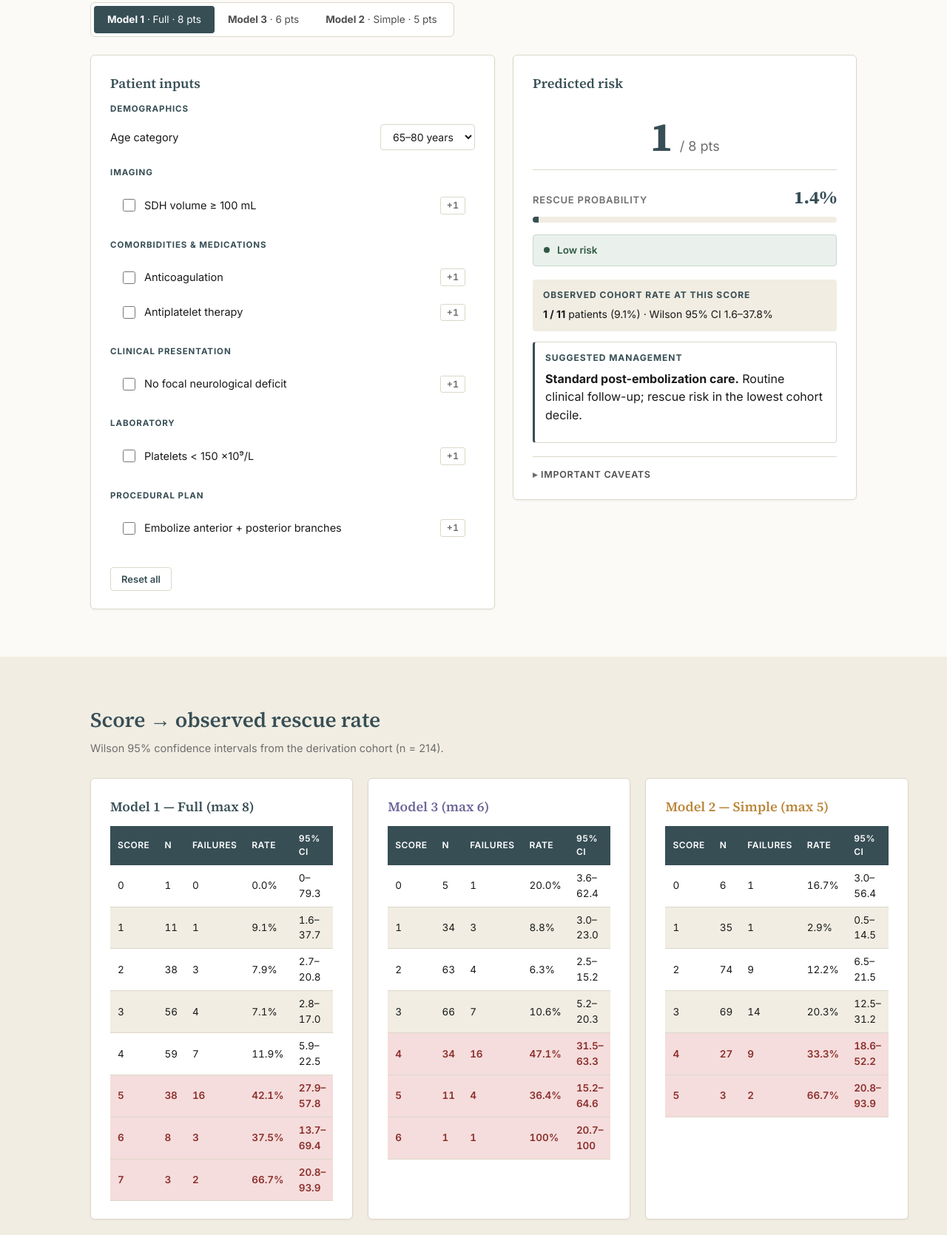
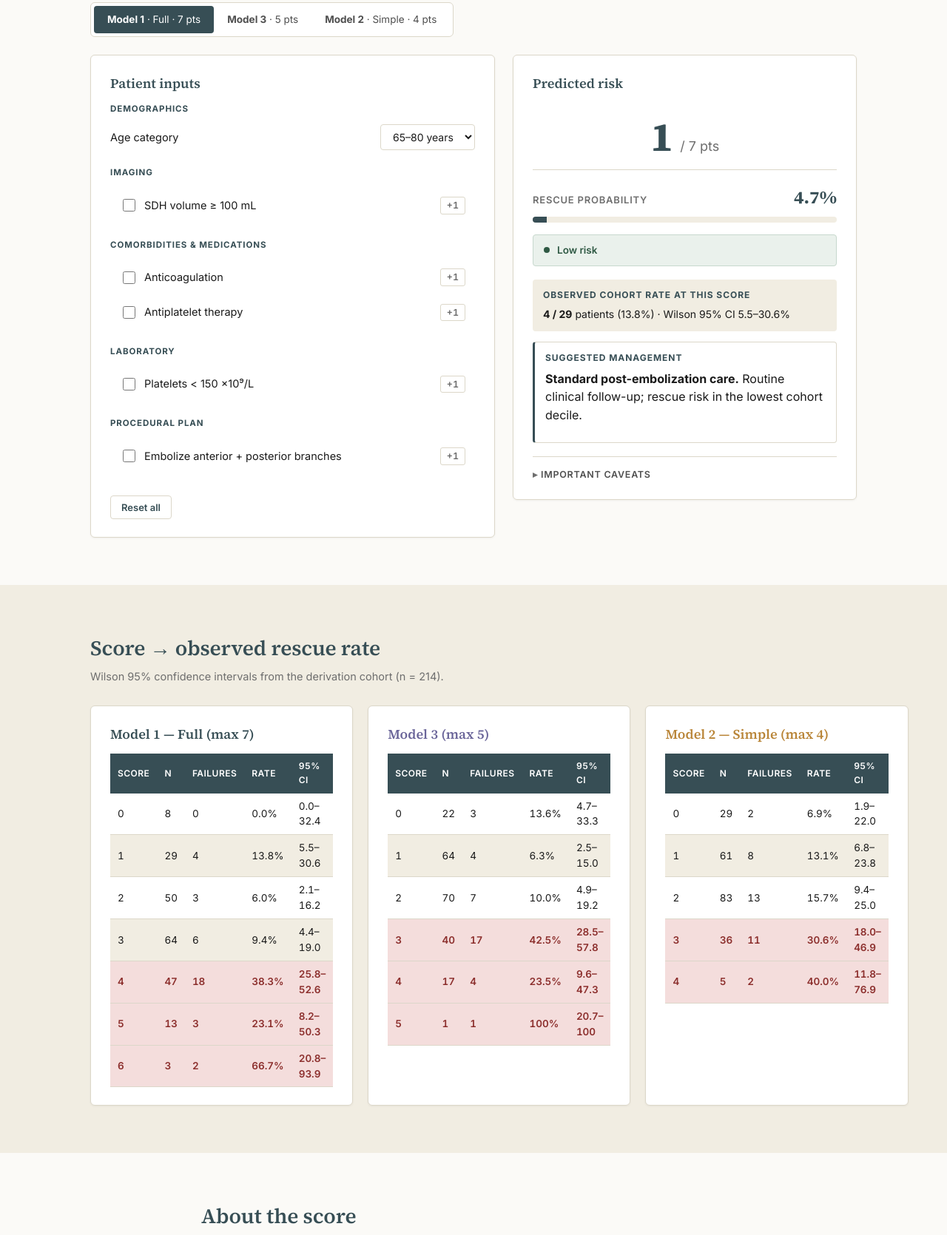
Before and after one commit to nielspac177/mmae-rescue-score, a plain HTML site: page index.html in a window 1280 px wide. Shown: the part 761-2431 px from the top of the page at 74% size. Drawn offline with Linux system fonts and the light colour scheme.

Commit message:
Drop focal deficit from all 3 models: M1 max 7, M3 max 5, M2 max 4. Recompute AUCs (M1=0.70 corrected), cutoffs (M1≥4), bedside card, calculator, all figures.

```diff
--- a/calculator.js
+++ b/calculator.js
@@ -1,78 +1,74 @@
 /* MMAE Rescue Risk Calculator — three-model engine.
-   All coefficients derived on the same n=214 cohort (statsmodels Logit). */
+   All coefficients derived on the same n=214 cohort (statsmodels Logit).
+   Focal-deficit variable was dropped from all three models after a
+   sensitivity analysis showed it acts as a selection-bias marker
+   (see manuscript Methods + Limitations). */
 
 const COEF = {
   m1: {
-    const: -4.720016,
-    age_pts: 0.481464,
-    sdh_vol_ge100: 0.921087,
-    anticoag: 0.693355,
-    no_focal_deficit: 1.418642,
-    plt_lt150: 0.634404,
-    antiplatelet: 0.649806,
-    ant_post: 0.797708,
+    const: -3.434271,
+    age_pts: 0.418726,
+    sdh_vol_ge100: 0.853519,
+    anticoag: 0.584327,
+    plt_lt150: 0.697111,
+    antiplatelet: 0.658241,
+    ant_post: 0.731793,
   },
   m2: {
-    const: -3.788562,
-    age_pts: 0.482667,
-    sdh_vol_ge100: 0.892951,
-    anticoag: 0.638992,
-    no_focal_deficit: 1.388916,
+    const: -2.545444,
+    age_pts: 0.430814,
+    sdh_vol_ge100: 0.843656,
+    anticoag: 0.489845,
   },
   m3: {
-    const: -4.239461,
-    age_pts: 0.799662,
-    sdh_vol_ge100: 0.715860,
-    plt_lt150: 0.721245,
-    antiplatelet: 0.508644,
-    no_focal_deficit: 1.392244,
+    const: -2.977894,
+    age_pts: 0.695501,
+    sdh_vol_ge100: 0.664904,
+    plt_lt150: 0.759507,
+    antiplatelet: 0.479805,
   },
 };
 
-// Variables active in each model
+// Variables active in each model (excluding age, which is always present)
 const VARS = {
-  m1: ["sdh_vol_ge100", "anticoag", "no_focal_deficit",
-       "plt_lt150", "antiplatelet", "ant_post"],
-  m2: ["sdh_vol_ge100", "anticoag", "no_focal_deficit"],
-  m3: ["sdh_vol_ge100", "plt_lt150", "antiplatelet", "no_focal_deficit"],
+  m1: ["sdh_vol_ge100", "anticoag", "plt_lt150", "antiplatelet", "ant_post"],
+  m2: ["sdh_vol_ge100", "anticoag"],
+  m3: ["sdh_vol_ge100", "plt_lt150", "antiplatelet"],
 };
 
-const MAX_PTS = { m1: 8, m2: 5, m3: 6 };
+const MAX_PTS = { m1: 7, m2: 4, m3: 5 };
 
-// Observed rate per integer score per model
+// Observed rate per integer score per model (Wilson 95% CI from cohort n=214)
 const OBS = {
   m1: {
-    0: { n: 1,  ev: 0,  rate: 0.000, lo: 0.000, hi: 0.793 },
-    1: { n: 11, ev: 1,  rate: 0.091, lo: 0.016, hi: 0.378 },
-    2: { n: 38, ev: 3,  rate: 0.079, lo: 0.027, hi: 0.208 },
-    3: { n: 56, ev: 4,  rate: 0.071, lo: 0.028, hi: 0.170 },
-    4: { n: 59, ev: 7,  rate: 0.119, lo: 0.059, hi: 0.225 },
-    5: { n: 38, ev: 16, rate: 0.421, lo: 0.279, hi: 0.578 },
-    6: { n: 8,  ev: 3,  rate: 0.375, lo: 0.137, hi: 0.694 },
-    7: { n: 3,  ev: 2,  rate: 0.667, lo: 0.208, hi: 0.939 },
-    8: { n: 0,  ev: 0,  rate: null,  lo: null,  hi: null  },
+    0: { n: 8,  ev: 0,  rate: 0.000, lo: 0.000, hi: 0.324 },
+    1: { n: 29, ev: 4,  rate: 0.138, lo: 0.055, hi: 0.306 },
+    2: { n: 50, ev: 3,  rate: 0.060, lo: 0.021, hi: 0.162 },
+    3: { n: 64, ev: 6,  rate: 0.094, lo: 0.044, hi: 0.190 },
+    4: { n: 47, ev: 18, rate: 0.383, lo: 0.258, hi: 0.526 },
+    5: { n: 13, ev: 3,  rate: 0.231, lo: 0.082, hi: 0.503 },
+    6: { n: 3,  ev: 2,  rate: 0.667, lo: 0.208, hi: 0.939 },
+    7: { n: 0,  ev: 0,  rate: null,  lo: null,  hi: null  },
   },
   m2: {
-    0: { n: 6,  ev: 1,  rate: 0.167, lo: 0.030, hi: 0.564 },
-    1: { n: 35, ev: 1,  rate: 0.029, lo: 0.005, hi: 0.145 },
-    2: { n: 74, ev: 9,  rate: 0.122, lo: 0.065, hi: 0.215 },
-    3: { n: 69, ev: 14, rate: 0.203, lo: 0.125, hi: 0.312 },
-    4: { n: 27, ev: 9,  rate: 0.333, lo: 0.186, hi: 0.522 },
-    5: { n: 3,  ev: 2,  rate: 0.667, lo: 0.208, hi: 0.939 },
+    0: { n: 29, ev: 2,  rate: 0.069, lo: 0.019, hi: 0.220 },
+    1: { n: 61, ev: 8,  rate: 0.131, lo: 0.068, hi: 0.238 },
+    2: { n: 83, ev: 13, rate: 0.157, lo: 0.094, hi: 0.250 },
+    3: { n: 36, ev: 11, rate: 0.306, lo: 0.180, hi: 0.469 },
+    4: { n: 5,  ev: 2,  rate: 0.400, lo: 0.118, hi: 0.769 },
   },
   m3: {
-    0: { n: 5,  ev: 1,  rate: 0.200, lo: 0.036, hi: 0.624 },
-    1: { n: 34, ev: 3,  rate: 0.088, lo: 0.030, hi: 0.230 },
-    2: { n: 63, ev: 4,  rate: 0.063, lo: 0.025, hi: 0.152 },
-    3: { n: 66, ev: 7,  rate: 0.106, lo: 0.052, hi: 0.203 },
-    4: { n: 34, ev: 16, rate: 0.471, lo: 0.315, hi: 0.633 },
-    5: { n: 11, ev: 4,  rate: 0.364, lo: 0.152, hi: 0.646 },
-    6: { n: 1,  ev: 1,  rate: 1.000, lo: 0.207, hi: 1.000 },
+    0: { n: 22, ev: 3,  rate: 0.136, lo: 0.047, hi: 0.333 },
+    1: { n: 64, ev: 4,  rate: 0.063, lo: 0.025, hi: 0.150 },
+    2: { n: 70, ev: 7,  rate: 0.100, lo: 0.049, hi: 0.192 },
+    3: { n: 40, ev: 17, rate: 0.425, lo: 0.285, hi: 0.578 },
+    4: { n: 17, ev: 4,  rate: 0.235, lo: 0.096, hi: 0.473 },
+    5: { n: 1,  ev: 1,  rate: 1.000, lo: 0.207, hi: 1.000 },
   },
 };
 
-// Cutoffs and risk band thresholds (integer score)
-const CUTOFF = { m1: 5, m2: 4, m3: 4 };
+// Recommended cutoffs (integer score)
+const CUTOFF = { m1: 4, m2: 3, m3: 3 };
 
 const sigmoid = (z) => 1 / (1 + Math.exp(-z));
 
@@ -80,17 +76,7 @@ function getModel() {
   return document.querySelector('input[name="model"]:checked').value;
 }
 
-function getAgePts(model) {
-  // Model 3 (SOCR) uses age cutoff at >85 instead of >80,
-  // but the dropdown in the form is the standard 0/1/2 (<65 / 65–80 / >80).
-  // The point value is identical in this UI because the user is selecting
-  // the SOCR age category implicitly. We keep the same select but rename
-  // the labels via the hint text.
-  return parseInt(document.getElementById("age").value, 10);
-}
-
 function setVarVisibility(model) {
-  // Show/hide checkboxes that aren't in the active model
   const all = ["anticoag", "antiplatelet", "plt_lt150", "ant_post"];
   const active = new Set(VARS[model]);
   for (const id of all) {
@@ -104,12 +90,8 @@ function setVarVisibility(model) {
       el.checked = false;
     }
   }
-  // Hide procedural-plan fieldset entirely if no procedural variable in model
   const procFieldset = document.querySelector("fieldset.m1-only");
-  if (procFieldset) {
-    procFieldset.style.display = (model === "m1") ? "" : "none";
-  }
-  // Hint about Model 3 age cutoff
+  if (procFieldset) procFieldset.style.display = (model === "m1") ? "" : "none";
   const hint = document.getElementById("age_hint");
   if (hint) hint.style.display = (model === "m3") ? "" : "none";
 }
@@ -121,7 +103,7 @@ function compute() {
   const c = COEF[model];
   const inputs = VARS[model];
 
-  const age = getAgePts(model);
+  const age = parseInt(document.getElementById("age").value, 10);
   let total = age;
   let z = c.const + c.age_pts * age;
 
@@ -140,11 +122,10 @@ function compute() {
   document.getElementById("prob_fill").style.width =
     Math.min(100, Math.max(2, prob * 100)) + "%";
 
-  // Risk band
   const band = document.getElementById("risk_band");
   const cut = CUTOFF[model];
   let cls = "low", txt = "Low risk";
-  const intermediate = (model === "m1") ? 3 : 2;
+  const intermediate = (model === "m1") ? 2 : 1;
   if (total >= cut) {
     cls = "high";
     txt = `High risk · score ≥ ${cut}`;
@@ -155,19 +136,15 @@ function compute() {
   band.className = "band " + cls;
   band.querySelector(".band-text").textContent = txt;
 
-  // Observed lookup
   const obs = OBS[model][total];
   const obsEl = document.getElementById("obs_rate");
   if (obs && obs.n > 0 && obs.rate !== null) {
     obsEl.innerHTML = `<b>${obs.ev} / ${obs.n}</b> patients (${(obs.rate * 100).toFixed(1)}%) ` +
       `· Wilson 95% CI ${(obs.lo * 100).toFixed(1)}–${(obs.hi * 100).toFixed(1)}%`;
-  } else if (obs && obs.n === 0) {
+  } else {
     obsEl.textContent = "No patients in this score stratum (extrapolated by model only).";
-  } else {
-    obsEl.textContent = "—";
   }
 
-  // Action box
   const action = document.getElementById("action_text");
   if (cls === "high") {
     action.innerHTML = `<b>Tighter post-procedural surveillance.</b> Consider early CT (24–72 h), close clinical re-assessment, and a low threshold for surgical rescue.`;
@@ -179,8 +156,7 @@ function compute() {
 }
 
 function reset() {
-  ["sdh_vol_ge100", "anticoag", "no_focal_deficit",
-   "plt_lt150", "antiplatelet", "ant_post"].forEach(id => {
+  ["sdh_vol_ge100", "anticoag", "plt_lt150", "antiplatelet", "ant_post"].forEach(id => {
     const el = document.getElementById(id);
     if (el) el.checked = false;
   });
--- a/index.html
+++ b/index.html
@@ -55,8 +55,8 @@
     <aside class="hero-stats">
       <div class="stat"><span class="stat-num">214</span><span class="stat-label">patients</span></div>
       <div class="stat"><span class="stat-num">36</span><span class="stat-label">rescue events</span></div>
-      <div class="stat accent"><span class="stat-num">0.73</span><span class="stat-label">AUC (Model 1)</span></div>
-      <div class="stat danger"><span class="stat-num">4.7×</span><span class="stat-label">high vs low risk</span></div>
+      <div class="stat accent"><span class="stat-num">0.70</span><span class="stat-label">AUC (Model 1)</span></div>
+      <div class="stat danger"><span class="stat-num">4.2×</span><span class="stat-label">high vs low risk</span></div>
     </aside>
   </div>
 </section>
@@ -71,11 +71,11 @@
 
     <div class="model-toggle">
       <label><input type="radio" name="model" value="m1" checked>
-        <span><b>Model 1</b> · Full · 8 pts</span></label>
+        <span><b>Model 1</b> · Full · 7 pts</span></label>
       <label><input type="radio" name="model" value="m3">
-        <span><b>Model 3</b> · 6 pts</span></label>
+        <span><b>Model 3</b> · 5 pts</span></label>
       <label><input type="radio" name="model" value="m2">
-        <span><b>Model 2</b> · Simple · 5 pts</span></label>
+        <span><b>Model 2</b> · Simple · 4 pts</span></label>
     </div>
 
     <div class="calc-grid">
@@ -108,12 +108,6 @@
             <span>Anticoagulation</span><span class="pt">+1</span></label>
           <label class="check m1-only m3-only"><input type="checkbox" id="antiplatelet">
             <span>Antiplatelet therapy</span><span class="pt">+1</span></label>
-        </fieldset>
-
-        <fieldset>
-          <legend>Clinical presentation</legend>
-          <label class="check"><input type="checkbox" id="no_focal_deficit">
-            <span>No focal neurological deficit</span><span class="pt">+1</span></label>
         </fieldset>
 
         <fieldset>
@@ -185,47 +179,44 @@
 
     <div class="table-grid">
       <div class="card">
-        <h3 class="t-blue">Model 1 — Full (max 8)</h3>
+        <h3 class="t-blue">Model 1 — Full (max 7)</h3>
         <table class="data">
           <thead><tr><th>Score</th><th>n</th><th>Failures</th><th>Rate</th><th>95% CI</th></tr></thead>
           <tbody>
-            <tr><td>0</td><td>1</td><td>0</td><td>0.0%</td><td>0–79.3</td></tr>
-            <tr><td>1</td><td>11</td><td>1</td><td>9.1%</td><td>1.6–37.7</td></tr>
-            <tr><td>2</td><td>38</td><td>3</td><td>7.9%</td><td>2.7–20.8</td></tr>
-            <tr><td>3</td><td>56</td><td>4</td><td>7.1%</td><td>2.8–17.0</td></tr>
-            <tr><td>4</td><td>59</td><td>7</td><td>11.9%</td><td>5.9–22.5</td></tr>
-            <tr class="hi"><td>5</td><td>38</td><td>16</td><td>42.1%</td><td>27.9–57.8</td></tr>
-            <tr class="hi"><td>6</td><td>8</td><td>3</td><td>37.5%</td><td>13.7–69.4</td></tr>
-            <tr class="hi"><td>7</td><td>3</td><td>2</td><td>66.7%</td><td>20.8–93.9</td></tr>
+            <tr><td>0</td><td>8</td><td>0</td><td>0.0%</td><td>0.0–32.4</td></tr>
+            <tr><td>1</td><td>29</td><td>4</td><td>13.8%</td><td>5.5–30.6</td></tr>
+            <tr><td>2</td><td>50</td><td>3</td><td>6.0%</td><td>2.1–16.2</td></tr>
+            <tr><td>3</td><td>64</td><td>6</td><td>9.4%</td><td>4.4–19.0</td></tr>
+            <tr class="hi"><td>4</td><td>47</td><td>18</td><td>38.3%</td><td>25.8–52.6</td></tr>
+            <tr class="hi"><td>5</td><td>13</td><td>3</td><td>23.1%</td><td>8.2–50.3</td></tr>
+            <tr class="hi"><td>6</td><td>3</td><td>2</td><td>66.7%</td><td>20.8–93.9</td></tr>
           </tbody>
         </table>
       </div>
       <div class="card">
-        <h3 class="t-purple">Model 3 (max 6)</h3>
+        <h3 class="t-purple">Model 3 (max 5)</h3>
         <table class="data">
           <thead><tr><th>Score</th><th>n</th><th>Failures</th><th>Rate</th><th>95% CI</th></tr></thead>
           <tbody>
-            <tr><td>0</td><td>5</td><td>1</td><td>20.0%</td><td>3.6–62.4</td></tr>
-            <tr><td>1</td><td>34</td><td>3</td><td>8.8%</td><td>3.0–23.0</td></tr>
-            <tr><td>2</td><td>63</td><td>4</td><td>6.3%</td><td>2.5–15.2</td></tr>
-            <tr><td>3</td><td>66</td><td>7</td><td>10.6%</td><td>5.2–20.3</td></tr>
-            <tr class="hi"><td>4</td><td>34</td><td>16</td><td>47.1%</td><td>31.5–63.3</td></tr>
-            <tr class="hi"><td>5</td><td>11</td><td>4</td><td>36.4%</td><td>15.2–64.6</td></tr>
-            <tr class="hi"><td>6</td><td>1</td><td>1</td><td>100%</td><td>20.7–100</td></tr>
+            <tr><td>0</td><td>22</td><td>3</td><td>13.6%</td><td>4.7–33.3</td></tr>
+            <tr><td>1</td><td>64</td><td>4</td><td>6.3%</td><td>2.5–15.0</td></tr>
+            <tr><td>2</td><td>70</td><td>7</td><td>10.0%</td><td>4.9–19.2</td></tr>
+            <tr class="hi"><td>3</td><td>40</td><td>17</td><td>42.5%</td><td>28.5–57.8</td></tr>
+            <tr class="hi"><td>4</td><td>17</td><td>4</td><td>23.5%</td><td>9.6–47.3</td></tr>
+            <tr class="hi"><td>5</td><td>1</td><td>1</td><td>100%</td><td>20.7–100</td></tr>
           </tbody>
         </table>
       </div>
       <div class="card">
-        <h3 class="t-gold">Model 2 — Simple (max 5)</h3>
+        <h3 class="t-gold">Model 2 — Simple (max 4)</h3>
         <table class="data">
           <thead><tr><th>Score</th><th>n</th><th>Failures</th><th>Rate</th><th>95% CI</th></tr></thead>
           <tbody>
-            <tr><td>0</td><td>6</td><td>1</td><td>16.7%</td><td>3.0–56.4</td></tr>
-            <tr><td>1</td><td>35</td><td>1</td><td>2.9%</td><td>0.5–14.5</td></tr>
-            <tr><td>2</td><td>74</td><td>9</td><td>12.2%</td><td>6.5–21.5</td></tr>
-            <tr><td>3</td><td>69</td><td>14</td><td>20.3%</td><td>12.5–31.2</td></tr>
-            <tr class="hi"><td>4</td><td>27</td><td>9</td><td>33.3%</td><td>18.6–52.2</td></tr>
-            <tr class="hi"><td>5</td><td>3</td><td>2</td><td>66.7%</td><td>20.8–93.9</td></tr>
+            <tr><td>0</td><td>29</td><td>2</td><td>6.9%</td><td>1.9–22.0</td></tr>
+            <tr><td>1</td><td>61</td><td>8</td><td>13.1%</td><td>6.8–23.8</td></tr>
+            <tr><td>2</td><td>83</td><td>13</td><td>15.7%</td><td>9.4–25.0</td></tr>
+            <tr class="hi"><td>3</td><td>36</td><td>11</td><td>30.6%</td><td>18.0–46.9</td></tr>
+            <tr class="hi"><td>4</td><td>5</td><td>2</td><td>40.0%</td><td>11.8–76.9</td></tr>
           </tbody>
         </table>
       </div>
@@ -243,16 +234,16 @@
     <p>Three pre-procedural integer scores are available:</p>
     <div class="model-cards">
       <div class="model-card t-blue">
-        <h4>Model 1 — Full (8 pts)</h4>
-        <p>Seven variables including anticoagulation and anterior + posterior embolization. <b>AUC 0.732</b> (optimism-corrected). Best discrimination at the high-risk end.</p>
+        <h4>Model 1 — Full (7 pts)</h4>
+        <p>Six variables including anticoagulation, platelets, antiplatelet therapy, and anterior + posterior embolization. <b>AUC 0.704</b> (optimism-corrected). Recommended cutoff ≥ 4.</p>
       </div>
       <div class="model-card t-purple">
-        <h4>Model 3 (6 pts)</h4>
-        <p>Five variables — drops anticoagulation and the procedural variable, age stratified at <b>&gt;85</b> instead of <b>&gt;80</b>. <b>AUC 0.724</b>. Useful when the procedural plan is not yet decided.</p>
+        <h4>Model 3 (5 pts)</h4>
+        <p>Four variables — keeps platelets and antiplatelet therapy, drops anticoagulation and the procedural variable, age stratified at <b>&gt;85</b> instead of <b>&gt;80</b>. <b>AUC 0.695</b>. Useful when the procedural plan is not yet decided.</p>
       </div>
       <div class="model-card t-gold">
-        <h4>Model 2 — Simple (5 pts)</h4>
-        <p>Four variables. No laboratory values, no procedural plan needed. <b>AUC 0.681</b>. Designed for triage where lab data may be unavailable.</p>
+        <h4>Model 2 — Simple (4 pts)</h4>
+        <p>Three variables: age, SDH volume, anticoagulation. No laboratory values, no procedural plan needed. <b>AUC 0.636</b>. Designed for triage where lab and procedural data are unavailable.</p>
       </div>
     </div>
     <p>All three are calibrated across deciles of predicted probability (Hosmer–Lemeshow P > 0.5), so the absolute risk numbers can be used directly. The integer scores outperform random forest, gradient boosting, and XGBoost trained on the same inputs at this event count.</p>
```
Also changed, not shown: figures/fig0_score_components.png, figures/fig0_study_flow.png, figures/fig10_dca.png, figures/fig1_roc.png, figures/fig2_score_risk.png, figures/fig3_calibration.png, figures/fig5_score_tables.png, figures/fig6_decision_threshold.png, 4 other files.
